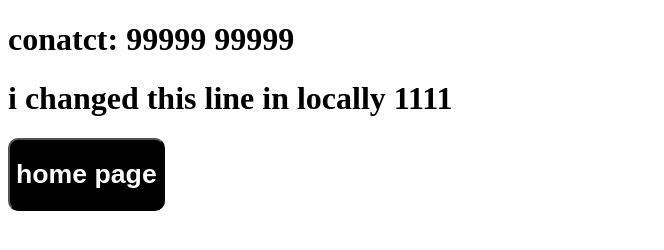
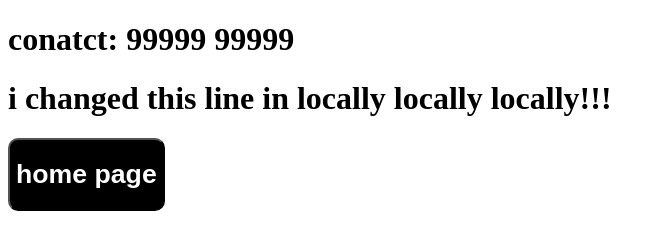
Before and after one commit to Moulithar/learning-nz, a plain HTML site: page contact.html in a window 1280 px wide. Shown: the whole page, without its empty margins (0-664 px from the left). Drawn offline with Linux system fonts and the light colour scheme.

Commit message:
changes in local

```diff
--- a/contact.html
+++ b/contact.html
@@ -7,7 +7,7 @@
 </head>
 <body>
     <h1>conatct: 99999 99999</h1>
-    <h1>i changed this line in locally 1111</h1>
+    <h1>i changed this line in locally locally locally!!!</h1>
     <a href="./index.html" class=""  > <button style="color:white; background-color: black; border-radius: 10px;"><h1>home page</h1></button></a>
 <img src="../marginalia-452@2x.png" alt="">
 </body>
```
